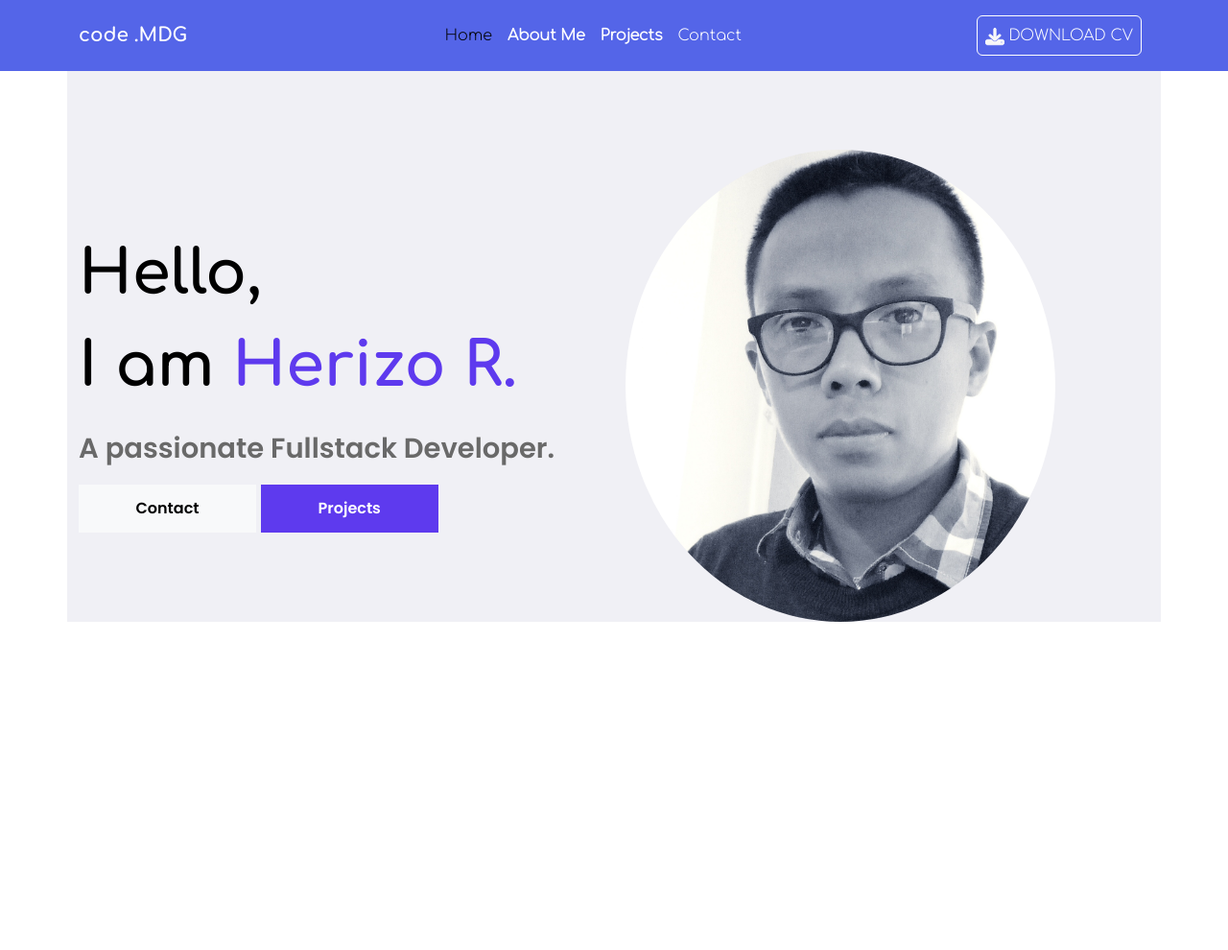
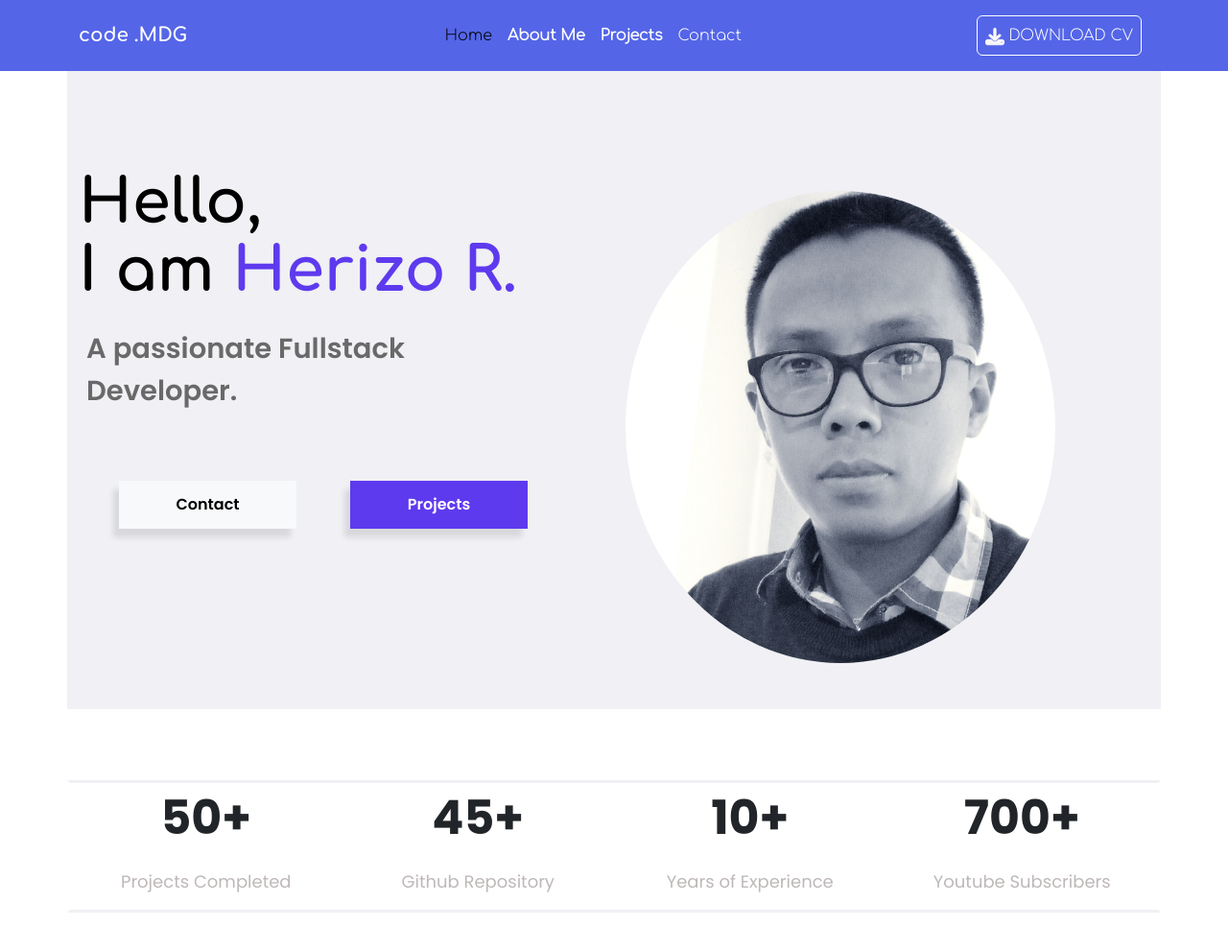
Before and after one commit to rivoherizo2003/myportofolio, a website built with Vite: page src/index.html in a window 1280 px wide. Shown: the whole page at 96% size. Before the commit the page ends 800 px from the top, so only its background shows below. Built offline with nearby package versions, Linux system fonts and the light colour scheme.

Commit message:
added: scores, new template

```diff
--- a/src/index.html
+++ b/src/index.html
@@ -48,29 +48,60 @@
       </div>
     </div>
   </nav>
+
+  <!-- BANNER -->
   <div class="container my-banner">
     <div class="row">
       <div class="col-sm">
         <div class="introducing">
           <p class="hello">
-            Hello,<br>
+            Hello,</br>
             <span>I am</span>&nbsp;<span class="name">Herizo R.</span>
           </p>
-          <p class="about">
+          <p class="about p-2">
             A passionate Fullstack Developer.
           </p>
         </div>
-        <div class="link-contact-projects ">
-          <a class="btn btn-light btn-contact" href="#contact">Contact</a>
-          <a href="#" class="btn btn-purple"> Projects</a>
+        <div class="pt-5 d-grid gap-5 d-md-flex justify-content-center">
+          <a class="btn btn-light btn-contact me-md-2 custom-shadow" href="#contact">Contact</a>
+          <a href="#" class="btn btn-purple custom-shadow"> Projects</a>
         </div>
       </div>
-      <div class="col-sm intro-pic">
+      <div class="col-sm intro-pic p-5">
         <div class="profile-img" style="background-image: url(images/profile.jpg);">
         </div>
       </div>
     </div>
   </div>
+  <br>
+  <div class="divider"></div>
+  <!-- SCORES -->
+  <div class="container score-container">
+    <div class="row">
+      <div class="col-sm score">
+        <p class="score-number">50+</p>
+        <p class="score-title">Projects Completed</p>
+      </div>
+      <div class="col-sm score">
+        <p class="score-number">45+</p>
+        <p class="score-title">Github Repository</p>
+      </div>
+      <div class="col-sm score">
+        <p class="score-number">10+</p>
+        <p class="score-title">Years of Experience</p>
+      </div>
+      <div class="col-sm score">
+        <p class="score-number">700+</p>
+        <p class="score-title">Youtube Subscribers</p>
+      </div>
+    </div>
+  </div>
+
+  <div class="divider"></div>
+
+  <div class="jumbotron">
+
+  </div>
 </body>
 
 </html>
--- a/src/scss/_buttons.scss
+++ b/src/scss/_buttons.scss
@@ -9,13 +9,14 @@
     --bs-btn-disabled-border-color: #0d6efd;
     --bs-gradient: none;
     --bs-btn-active-color: var(--bs-btn-color);
-    svg{
+
+    svg {
         stroke: var(--bs-btn-color);
     }
 }
 
-.btn-flat{
-    --bs-border-radius:0%;
+.btn-flat {
+    --bs-border-radius: 0%;
 
     font-family: "poppins-semibold";
     min-width: 185px;
@@ -23,11 +24,15 @@
     align-content: center;
 }
 
-.btn-contact{
+.btn-contact {
     @extend .btn-flat;
 }
 
-.btn-purple{
+.btn-purple {
     @extend .btn-flat;
     @include button-variant(rgb(94, 58, 238), rgb(94, 58, 238));
 }
+
+.custom-shadow {
+    box-shadow: -6px 9px 6px rgba(0, 0, 0, 0.1);
+}
--- a/src/scss/home.scss
+++ b/src/scss/home.scss
@@ -1,11 +1,12 @@
 .introducing {
     color: #000;
-    margin-top: 30%;
+    margin-top: 20%;
 
     .hello {
         font-weight: 800;
         font-size: 4rem;
         font-family: "comfortaa-bold";
+        line-height: normal;
     }
 
     .name{
@@ -33,3 +34,29 @@
 .my-banner{
     background-color: #F0F0F5;
 }
+
+.score{
+    text-align: center;
+    .score-number{
+        font-size: 49px;
+        font-family: "poppins-bold";
+    }
+
+    .score-title{
+        font-size: 18px;
+        color: #BFB8B8;
+        font-family: "poppins-regular";
+    }
+}
+
+.divider{
+    height: 50px;
+}
+
+.score-container{
+    border-style: solid;
+    border-top-color: #F0F0F5;
+    border-bottom-color: #F0F0F5;
+    border-left-color: transparent;
+    border-right-color: transparent;
+}
--- a/src/scss/styles.scss
+++ b/src/scss/styles.scss
@@ -16,6 +16,16 @@
 @font-face {
     font-family: "poppins-semibold";
     src: url("../fonts/poppins/Poppins-SemiBold.ttf");
+}
+
+@font-face {
+    font-family: "poppins-bold";
+    src: url("../fonts/poppins/Poppins-Bold.ttf");
+}
+
+@font-face {
+    font-family: "poppins-regular";
+    src: url("../fonts/poppins/Poppins-Regular.ttf");
 }
 
 // 1. Include functions first (so you can manipulate colors, SVGs, calc, etc)
```
Also changed, not shown: 1 other file.
